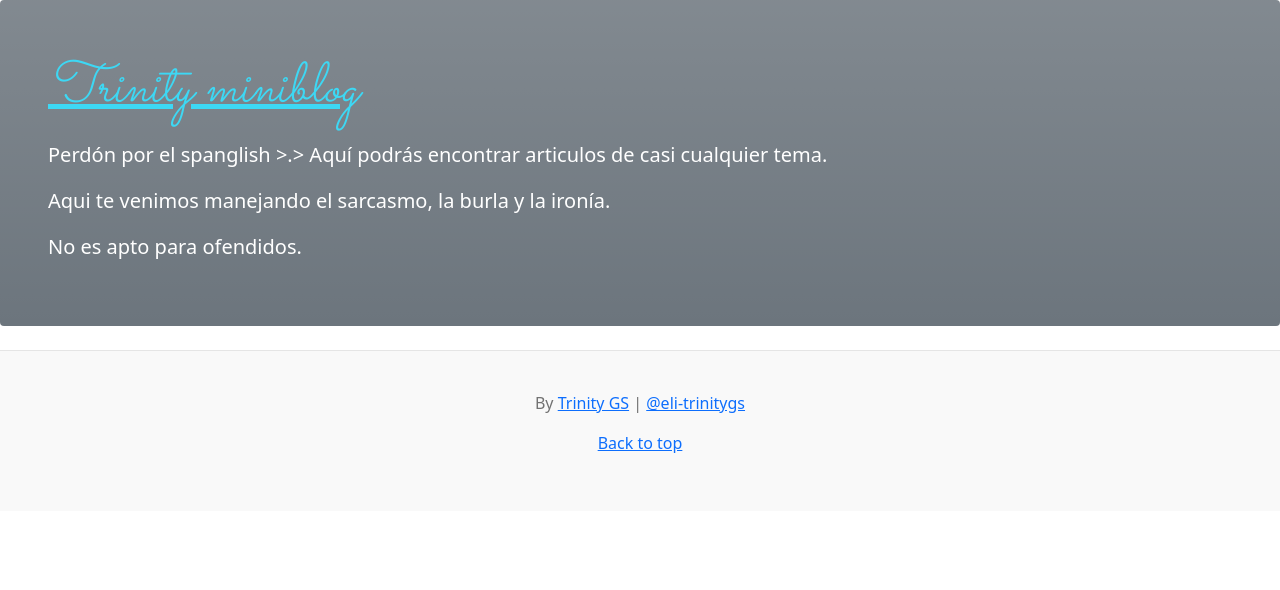
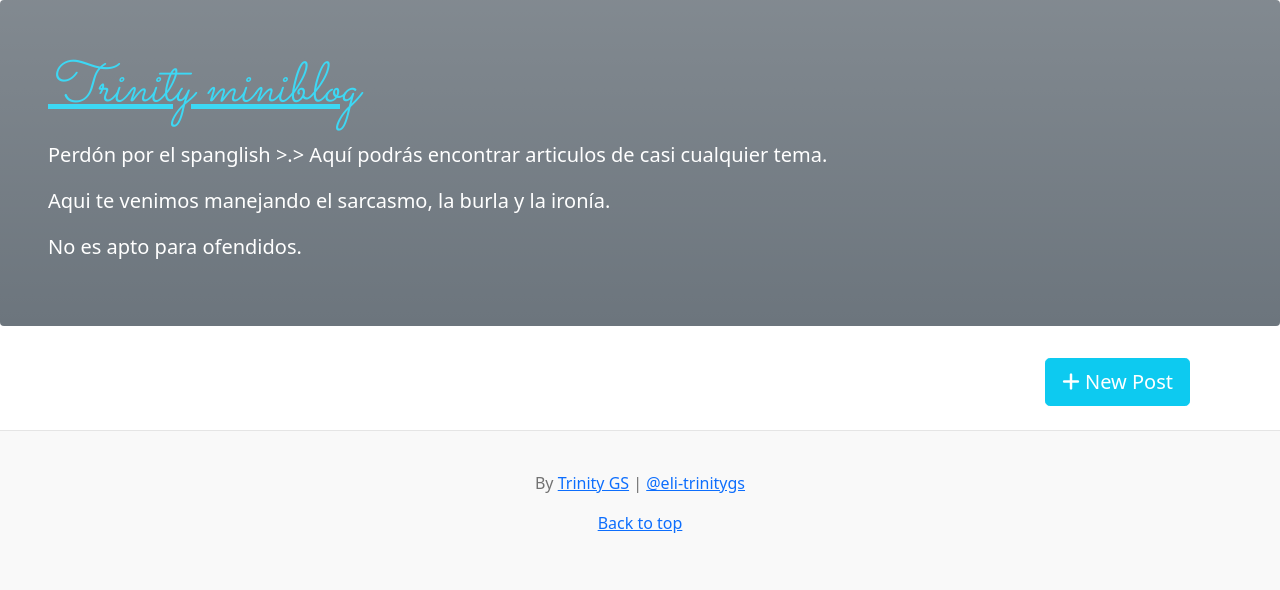
Before and after one commit to eli-triniguerrero/trinityminiblog, a Django app: page / in a window 1280 px wide. Shown: the top 590 px of the page. Run offline with Django 4.2, Linux system fonts and the light colour scheme; data that the repository does not hold is empty; some libraries are stand-ins or nearby versions.

Commit message:
creando formulario para hacer nuevo post

```diff
--- a/blog/templates/blog/base.html
+++ b/blog/templates/blog/base.html
@@ -11,10 +11,13 @@
         integrity="sha384-1BmE4kWBq78iYhFldvKuhfTAU6auU8tT94WrHftjDbrCEXSU1oBoqyl2QvZ6jIW3" crossorigin="anonymous">
     <link rel="stylesheet" href="{% static 'css/blog.css' %}">
     <link href="https://fonts.googleapis.com/css2?family=Sacramento&display=swap" rel="stylesheet">
+    <script src="https://kit.fontawesome.com/9b05ac766e.js" crossorigin="anonymous"></script>
 
 </head>
 
 <body>
+
+
     <div class="p-4 p-md-5 mb-4 text-white rounded bg-secondary bg-gradient">
         <div class="col-md-12 px-0">
             <h1 class="display-4 fst-italic"><a href="#">Trinity miniblog</a></h1>
@@ -26,6 +29,13 @@
 
     <div class="content container">
         <div class="row">
+            <div class="col-md-12 d-flex bd-highlight mb-3">
+                <div class="ms-auto p-2 bd-highlight">
+                    <a href="{% url 'post_new' %}" class="btn btn-info btn-lg text-white">
+                        <i class="fas fa-solid fa-plus"></i> New Post
+                    </a>
+                </div>
+            </div>
             <div class="col-md-8">
                 {% block content %}
                 {% endblock %}
--- a/blog/urls.py
+++ b/blog/urls.py
@@ -4,4 +4,6 @@ from . import views
 urlpatterns = [
     path('', views.post_list, name='post_list'),
     path('post/<int:pk>/', views.post_detail, name='post_detail'),
+    path('post/new/', views.post_new, name='post_new'),
+
 ]
--- a/blog/views.py
+++ b/blog/views.py
@@ -1,11 +1,26 @@
 from django.shortcuts import render, get_object_or_404
 from .models import Post
+from .forms import PostForm
 from django.utils import timezone
+from django.shortcuts import redirect
 
 def post_list(request):
     posts = Post.objects.filter(published_date__lte=timezone.now()).order_by('published_date')
-    return render(request, 'blog/post_list.html', {'posts': posts})
+    return render(request, 'blog/post_list.html', { 'posts': posts })
 
 def post_detail(request, pk):
     post = get_object_or_404(Post, pk=pk)
     return  render(request, 'blog/post_detail.html', {'post': post})
+
+def post_new(request):
+    if request.method == 'POST':
+        form = PostForm(request.POST)
+        if form.is_valid():
+            post = form.save(commit=False)
+            post.author = request.user
+            post.published_date = timezone.now()
+            post.save()
+            return redirect('post_detail', pk=post.pk)
+    else:
+        form = PostForm()
+    return render(request,'blog/post_edit.html', { 'form': form })
```
Also changed, not shown: blog/forms.py (added, +8 -0 lines), blog/templates/blog/post_edit.html (added, +9 -0 lines).
